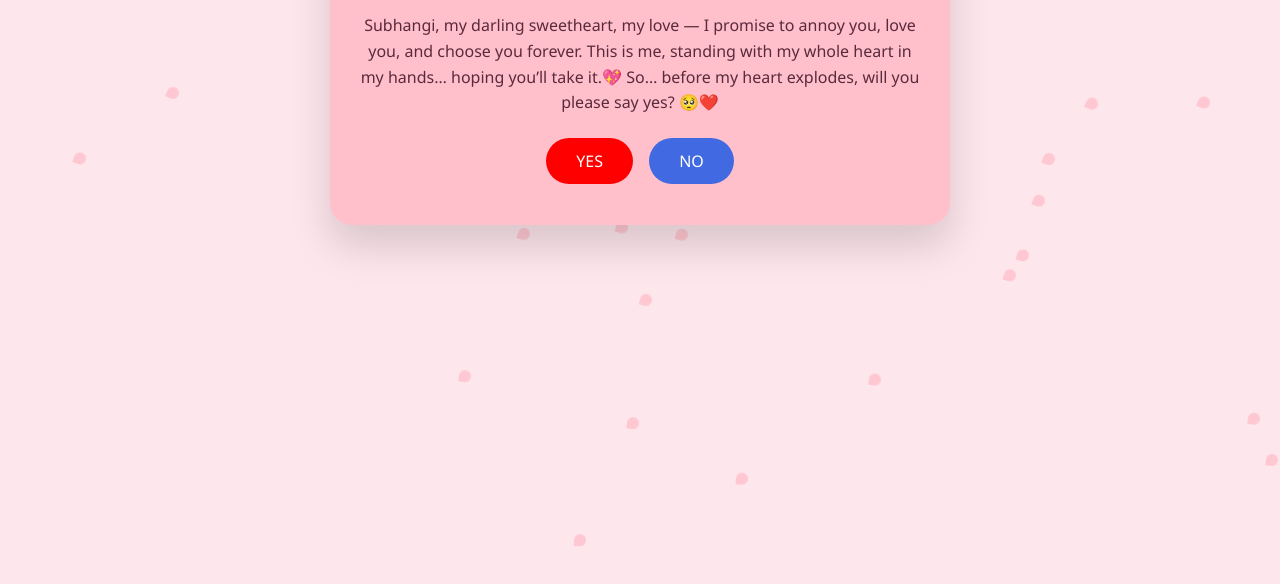
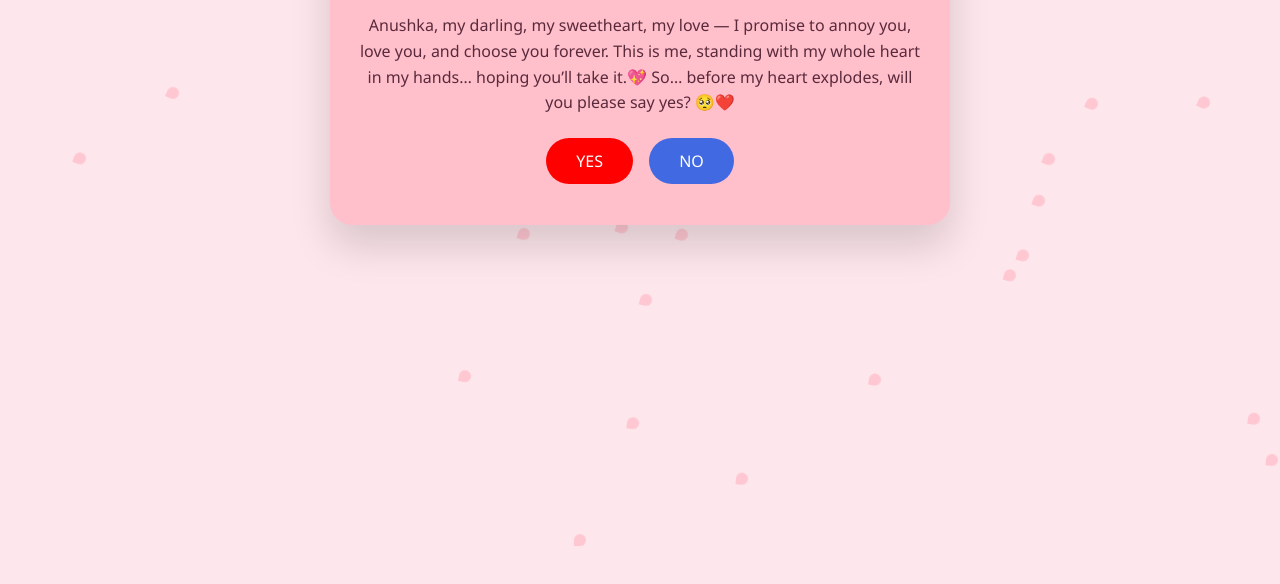
Before and after one commit to Sanguine21/Valentine-day-proposal, a plain HTML site: page index.html in a window 1280 px wide. Shown: the part 296-880 px from the top of the page. Drawn offline with Linux system fonts and the light colour scheme.

```diff
--- a/index.html
+++ b/index.html
@@ -101,7 +101,7 @@
   <div class='card'>
     <img src='teddy.gif' class='teddy'>
     <h1>Will you be mine 🥺?</h1>
-    <p>Subhangi, my darling sweetheart, my love — I promise to annoy you, love you, and choose you forever. This is me, standing with my whole heart in my hands… hoping you’ll take it.💖
+    <p>Anushka, my darling, my sweetheart, my love — I promise to annoy you, love you, and choose you forever. This is me, standing with my whole heart in my hands… hoping you’ll take it.💖
 So… before my heart explodes, will you please say yes? 🥺❤️</p>
     <button class='yes' onclick='yesPage()'>YES</button>
     <button class='no' onclick='noPage()'>NO</button>
```
